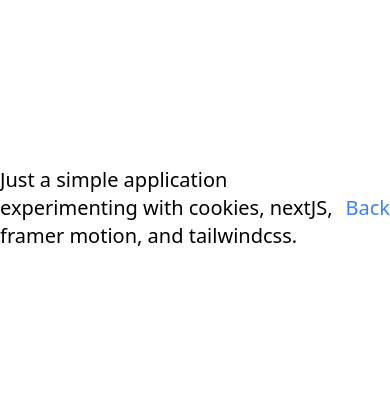
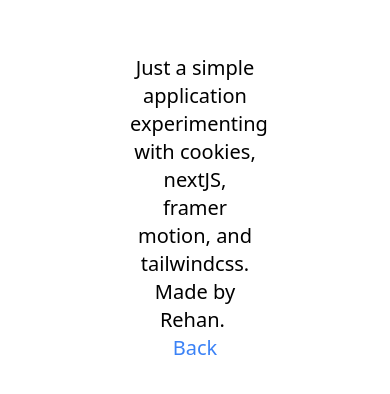
Before and after one commit to rsa16/next-js-name-app, a Next.js app: page /about in a window 390 px wide. Shown: the part 214-608 px from the top of the page. Built offline with nearby package versions, Linux system fonts and the light colour scheme.

Commit message:
Added more responsiveness to about page, changed all instances of about us to about this project, and added word wrap to about text

```diff
--- a/pages/about.js
+++ b/pages/about.js
@@ -7,9 +7,10 @@
       initial={{ opacity: 0 }}
       animate={{ opacity: 1 }}
       exit={{ opacity: 0 }}
-      className="text-xl h-screen flex items-center justify-center relative bg-fixed bg-center bg-cover bg-no-repeat"
+      className="h-screen text-xl flex flex-col items-center justify-center relative bg-fixed bg-center bg-cover bg-no-repeat"
     >
-      Just a simple application experimenting with cookies, nextJS, framer motion, and tailwindcss.&nbsp; <CustomLink href="/" text="Back" />
+      <h1 className="text-center break-normal md:break-words w-1/3">Just a simple application experimenting with cookies, nextJS, framer motion, and tailwindcss. Made by Rehan.&nbsp;</h1>
+      <CustomLink href="/" text="Back" />
     </motion.div>
   );
 }
--- a/pages/name.js
+++ b/pages/name.js
@@ -85,7 +85,7 @@
       </motion.button>
       <CustomLink
         href="/about"
-        text="About Us"
+        text="About This Project"
         variants={fade}
         extraClasses="absolute bottom-0 left-0 sm:mb-5 sm:ml-5 sm:text-base mb-3 ml-3 text-sm"
       />
```
